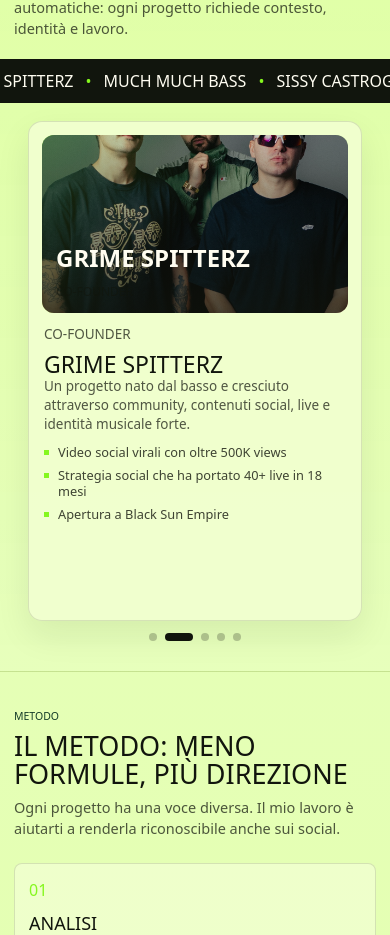
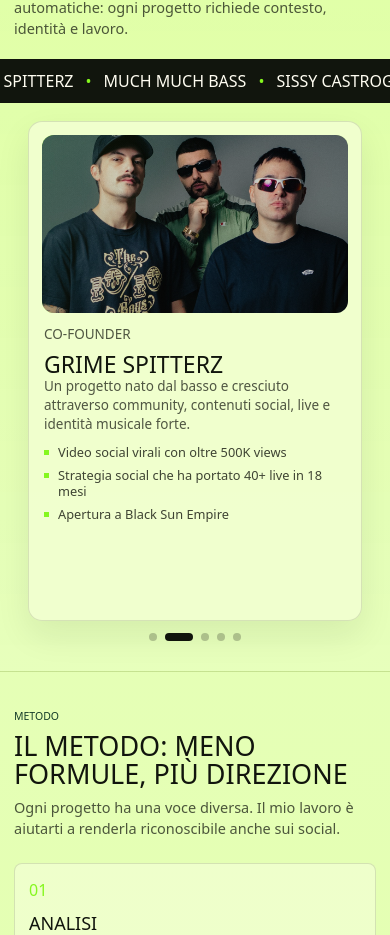
Before and after one commit to omeeriotto/sito-onairdatanto, a Next.js app: page / in a window 390 px wide. Shown: the part 2852-3787 px from the top of the page. Built offline with nearby package versions, Linux system fonts and the light colour scheme; no server answers; a web font is replaced by a local one.

Commit message:
Pulisce foto progetti e badge hero

```diff
--- a/app/ProjectSlider.tsx
+++ b/app/ProjectSlider.tsx
@@ -36,10 +36,14 @@ export default function ProjectSlider({ cases }: ProjectSliderProps) {
     return null;
   }
 
+  const mediaClassName = `project-media project-media-${activeCase.title
+    .toLowerCase()
+    .replaceAll(" ", "-")}`;
+
   return (
     <div className="wrap project-slider" aria-label="Case study">
       <article className="project-panel" key={activeCase.title} aria-live="polite">
-        <div className="project-media">
+        <div className={mediaClassName}>
           {activeCase.imageSrc ? (
             // eslint-disable-next-line @next/next/no-img-element
             <img
@@ -49,10 +53,6 @@ export default function ProjectSlider({ cases }: ProjectSliderProps) {
               height={720}
             />
           ) : null}
-          <div className="project-media-caption">
-            <strong>{activeCase.title}</strong>
-            <small>{activeCase.role}</small>
-          </div>
         </div>
         <div className="project-info">
           <p className="case-role">{activeCase.role}</p>
--- a/app/home.css
+++ b/app/home.css
@@ -311,18 +311,18 @@
 }
 
 .hero-tag-cloud span:nth-child(2) {
-  top: 74px;
-  right: 2px;
+  top: 78px;
+  right: -28px;
 }
 
 .hero-tag-cloud span:nth-child(3) {
-  right: 18px;
-  bottom: 150px;
+  right: -24px;
+  bottom: 148px;
 }
 
 .hero-tag-cloud span:nth-child(4) {
-  left: 2px;
-  bottom: 174px;
+  left: -30px;
+  bottom: 176px;
 }
 
 .stat-card,
@@ -617,8 +617,8 @@
   position: absolute;
   inset: 0;
   background:
-    linear-gradient(180deg, rgba(17, 21, 13, 0.12), rgba(17, 21, 13, 0.72)),
-    linear-gradient(120deg, rgba(133, 247, 30, 0.22), transparent 48%);
+    linear-gradient(180deg, rgba(17, 21, 13, 0.06), rgba(17, 21, 13, 0.24)),
+    linear-gradient(120deg, rgba(133, 247, 30, 0.08), transparent 48%);
   pointer-events: none;
 }
 
@@ -630,27 +630,8 @@
   object-position: center;
 }
 
-.project-media-caption {
-  position: absolute;
-  inset: auto 22px 22px;
-  z-index: 1;
-  display: grid;
-  gap: 8px;
-  color: #fffdf1;
-}
-
-.project-media strong {
-  max-width: 360px;
-  font-family: "SequelSansBlack", system-ui, sans-serif;
-  font-size: 40px;
-  line-height: 0.95;
-  text-transform: uppercase;
-}
-
-.project-media small {
-  color: rgba(255, 253, 241, 0.78);
-  font-size: 13px;
-  text-transform: uppercase;
+.project-media-grime-spitterz img {
+  object-position: center 28%;
 }
 
 .project-info {
@@ -1412,20 +1393,6 @@
     border-radius: 12px;
   }
 
-  .project-media-caption {
-    inset: auto 14px 14px;
-    gap: 5px;
-  }
-
-  .project-media strong {
-    font-size: 24px;
-  }
-
-  .project-media small {
-    font-size: 10px;
-    line-height: 1.2;
-  }
-
   .project-info {
     padding: 2px;
     align-self: start;
```
